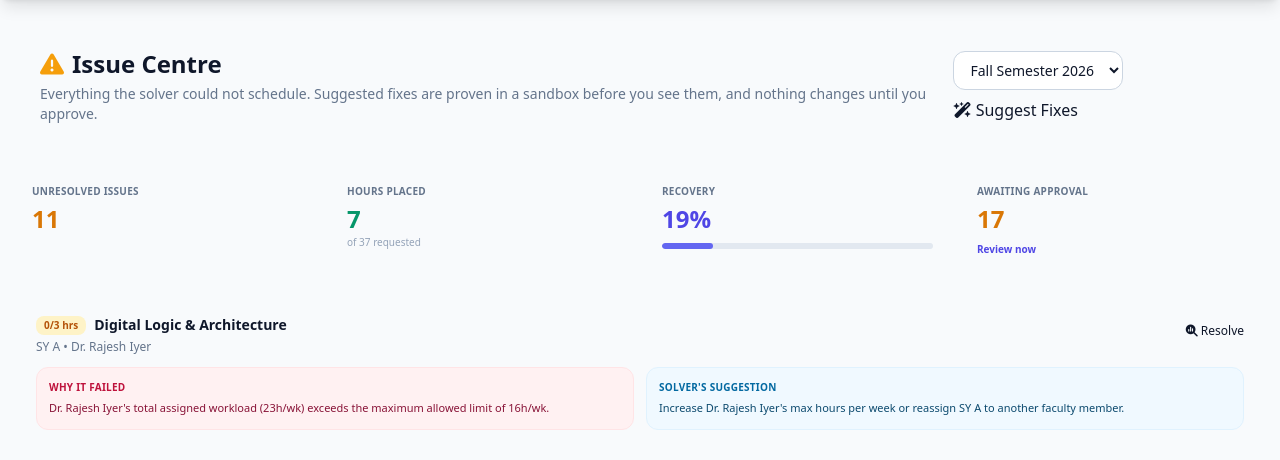
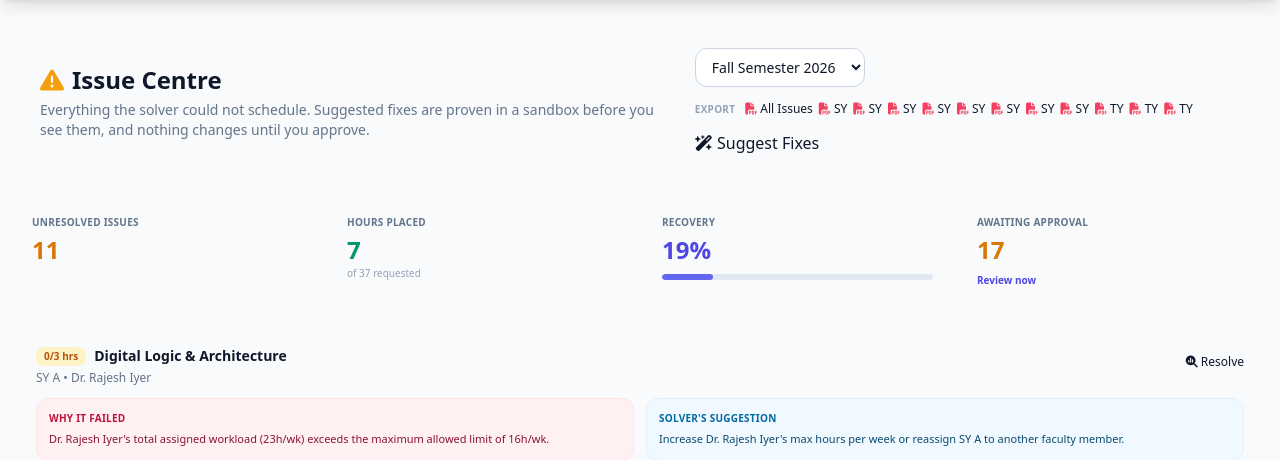
Before and after one commit to AyushSalvi1/EDI-Project, a Django app: page /issues/ in a window 1280 px wide. Shown: the part 64-524 px from the top of the page. Run offline with Django 5.2, Linux system fonts and the light colour scheme; a user stored in the database is signed in; data comes from the database, SQL or seed files in the repository; both versions use the stored data as it was after the commit; some libraries are stand-ins or nearby versions.

Commit message:
Project updated, added the timetable for each division, which is having conflicts in it, so that the system can solve it.

```diff
--- a/timetable_project/scheduler/models.py
+++ b/timetable_project/scheduler/models.py
@@ -21,6 +21,19 @@ YEAR_PREFIXES = {1: "FY", 2: "SY", 3: "TY", 4: "LY"}
 def year_prefix_for(year: int) -> str:
     """Return the default display prefix for a given year of study."""
     return YEAR_PREFIXES.get(year, f"{year}Y")
+
+
+def year_group_prefixes_with_issues(semester):
+    """
+    Return the display prefixes (e.g. ``['SY', 'TY']``) for year groups that
+    have at least one unresolved scheduling issue in *semester*.
+    """
+    years = (
+        SchedulingIssue.objects.filter(semester=semester)
+        .values_list("assignment__division__year", flat=True)
+        .distinct()
+    )
+    return [year_prefix_for(y) for y in sorted(years)]
 
 
 # ===========================================================================
--- a/timetable_project/scheduler/pdf_export.py
+++ b/timetable_project/scheduler/pdf_export.py
@@ -34,6 +34,7 @@ from .models import (
     TimetableEntry,
     TimeSlot,
     YearDivision,
+    YEAR_PREFIXES,
 )
 
 # Path to VIT logo
@@ -471,21 +472,52 @@ def build_teacher_load_pdf(semester):
     return buffer
 
 
+def build_year_group_issues_pdf(semester, year_group):
+    """
+    One PDF containing only the conflicts for a single year group.
+
+    *year_group* is the display prefix, e.g. "SY" or "TY". This is what the
+    Issue Centre shows while an administrator resolves conflicts, so each year
+    can be reviewed as its own document rather than paging through one file.
+    """
+    return _build_issues_pdf(semester, year_group=year_group)
+
+
 def build_issues_pdf(semester):
     """Report of every class that could not be fully scheduled, with reasons."""
+    return _build_issues_pdf(semester, year_group=None)
+
+
+def _build_issues_pdf(semester, year_group=None):
+    """
+    Report of every class that could not be fully scheduled, with reasons.
+
+    When *year_group* is given (e.g. "SY" or "TY") only issues belonging to
+    divisions of that year are listed, and the title reflects the filter. This
+    lets an administrator pull a separate PDF per year group while resolving
+    conflicts, rather than paging through one monolithic report.
+    """
+    qs = SchedulingIssue.objects.filter(semester=semester).select_related(
+        "assignment__division", "assignment__subject", "assignment__teacher"
+    )
+    if year_group:
+        from .models import YEAR_PREFIXES
+        target_year = {v: k for k, v in YEAR_PREFIXES.items()}.get(year_group)
+        if target_year is None:
+            raise ValueError(f"Unknown year group: {year_group}")
+        qs = qs.filter(assignment__division__year=target_year)
+
+    issues = list(qs.order_by(
+        "assignment__division__year", "assignment__division__division_number"
+    ))
+
     buffer = BytesIO()
     doc = SimpleDocTemplate(
         buffer, pagesize=landscape(A4),
         leftMargin=12 * mm, rightMargin=12 * mm, topMargin=12 * mm, bottomMargin=16 * mm,
-        title=f"{semester.name} Scheduling Issues",
+        title=f"{semester.name} Scheduling Issues" + (f" - {year_group}" if year_group else ""),
     )
     styles = _styles()
-
-    issues = list(
-        SchedulingIssue.objects.filter(semester=semester)
-        .select_related("assignment__division", "assignment__subject", "assignment__teacher")
-        .order_by("assignment__division__year", "assignment__division__division_number")
-    )
 
     story = []
 
@@ -496,8 +528,11 @@ def build_issues_pdf(semester):
         story.append(logo)
         story.append(Spacer(1, 6))
 
+    title = "SCHEDULING ISSUE REPORT"
+    if year_group:
+        title = f"{year_group} YEAR SCHEDULING ISSUES"
     story.extend([
-        Paragraph("SCHEDULING ISSUE REPORT", styles["title"]),
+        Paragraph(title, styles["title"]),
         Paragraph(_escape(semester.name), styles["subtitle"]),
         Spacer(1, 8),
     ])
--- a/timetable_project/scheduler/templates/scheduler/issue_centre.html
+++ b/timetable_project/scheduler/templates/scheduler/issue_centre.html
@@ -25,6 +25,22 @@
           {% endfor %}
         </select>
       </form>
+      {% if selected_semester %}
+      <div class="flex flex-wrap items-center gap-1.5">
+        <span class="text-[10px] font-bold text-slate-400 uppercase tracking-wide mr-1">Export</span>
+        <a href="{% url 'scheduler:export_issues_pdf' %}?semester_id={{ selected_semester.id }}"
+           class="btn-ghost !text-xs !py-1.5" title="All divisions">
+          <i class="fa-solid fa-file-pdf text-rose-500"></i> All Issues
+        </a>
+        {% for prefix in year_group_prefixes %}
+        <a href="{% url 'scheduler:export_year_group_issues_pdf' prefix %}?semester_id={{ selected_semester.id }}"
+           class="btn-ghost !text-xs !py-1.5"
+           title="{{ prefix }} year conflicts only">
+          <i class="fa-solid fa-file-pdf text-rose-500"></i> {{ prefix }}
+        </a>
+        {% endfor %}
+      </div>
+      {% endif %}
       {% if issues %}
       <form method="POST" action="{% url 'scheduler:find_fixes' %}" class="js-confirm"
             data-confirm="Analyse every issue and suggest fixes? This runs the solver several times in a sandbox and may take a few seconds. Nothing will be changed.">
--- a/timetable_project/scheduler/urls.py
+++ b/timetable_project/scheduler/urls.py
@@ -42,6 +42,8 @@ urlpatterns = [
     path('export/full.pdf', views.export_full_pdf_view, name='export_full_pdf'),
     path('export/faculty.pdf', views.export_faculty_pdf_view, name='export_faculty_pdf'),
     path('export/issues.pdf', views.export_issues_pdf_view, name='export_issues_pdf'),
+    path('export/issues/<str:year_group>.pdf', views.export_year_group_issues_pdf_view,
+         name='export_year_group_issues_pdf'),
     path('export/division/<int:division_id>.pdf', views.export_division_pdf_view,
          name='export_division_pdf'),
 
--- a/timetable_project/scheduler/views.py
+++ b/timetable_project/scheduler/views.py
@@ -31,6 +31,7 @@ from .models import (
     DivisionPreference,
     DAY_CHOICES,
     DAY_ORDER,
+    year_group_prefixes_with_issues,
 )
 from .edits import delete_entry, move_entry, swap_entries, available_rooms_for
 from .importer import import_college_data_from_json, import_college_data_from_dict
@@ -61,6 +62,7 @@ from .pdf_export import (
     build_full_institution_pdf,
     build_issues_pdf,
     build_teacher_load_pdf,
+    build_year_group_issues_pdf,
 )
 from .roles import (
     STUDENT_GROUP,
@@ -821,6 +823,22 @@ def export_issues_pdf_view(request):
 
 
 @admin_required
+def export_year_group_issues_pdf_view(request, year_group):
+    """One PDF containing only the conflicts for a single year group (SY, TY, ...)."""
+    semester_id = request.GET.get("semester_id")
+    semester = (get_object_or_404(Semester, pk=semester_id)
+                if semester_id else Semester.objects.order_by("-start_date").first())
+    if semester is None:
+        messages.error(request, "Create a semester first by importing college data.")
+        return redirect("scheduler:upload_json")
+
+    return _pdf_response(
+        build_year_group_issues_pdf(semester, year_group),
+        f"{semester.name.replace(' ', '_')}_{year_group}_issues.pdf",
+    )
+
+
+@admin_required
 def delete_entry_view(request, pk):
     """Remove one scheduled class from the timetable."""
     entry = get_object_or_404(
@@ -993,6 +1011,9 @@ def issue_centre_view(request):
             round(hours_scheduled / hours_requested * 100) if hours_requested else 100
         ),
         "unread_count": unread_count(request.user),
+        "year_group_prefixes": (
+            year_group_prefixes_with_issues(semester) if semester else []
+        ),
     }
     return render(request, "scheduler/issue_centre.html", context)
 
```
Also changed, not shown: timetable_project/db.sqlite3, 14 other files.
